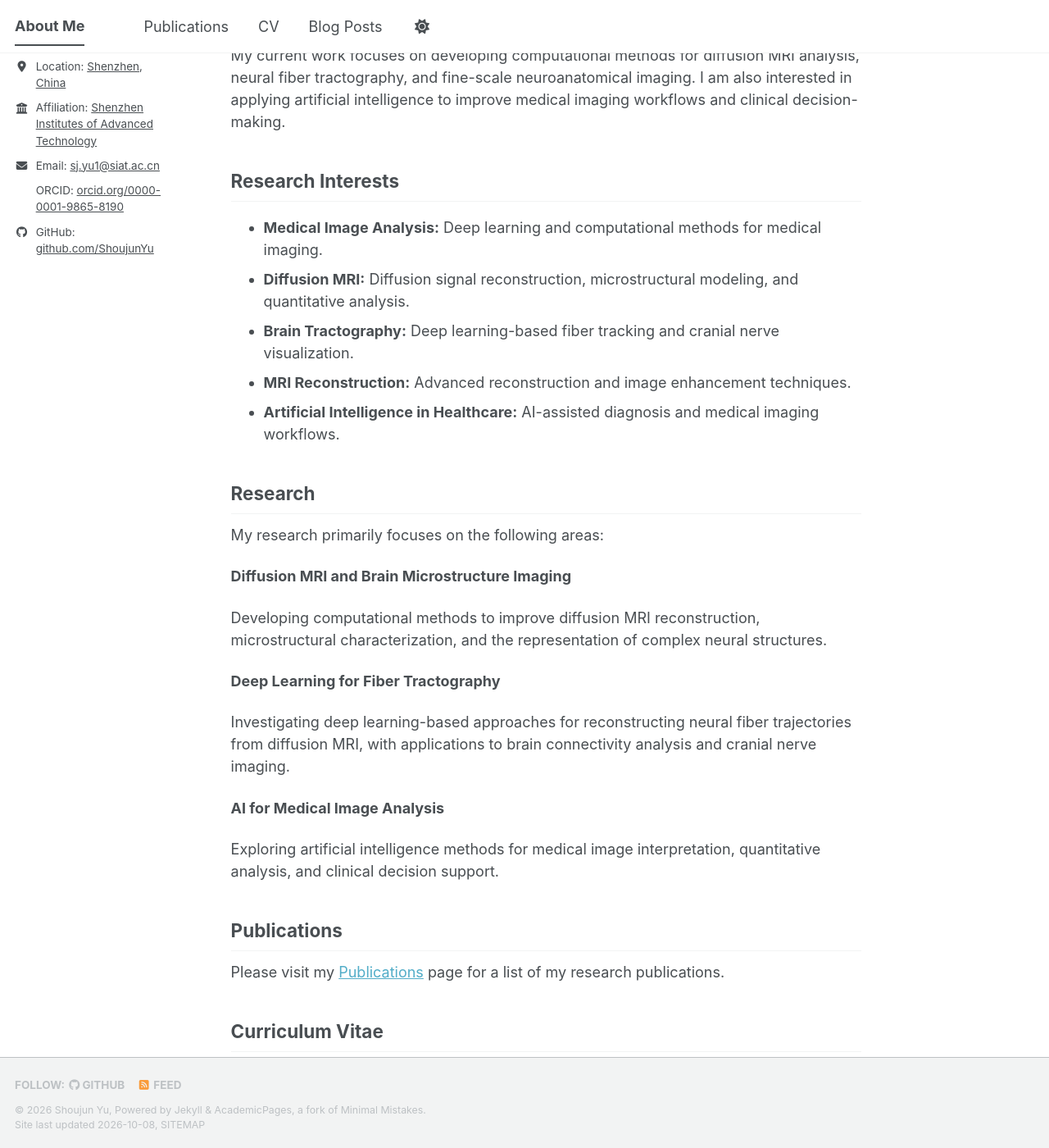
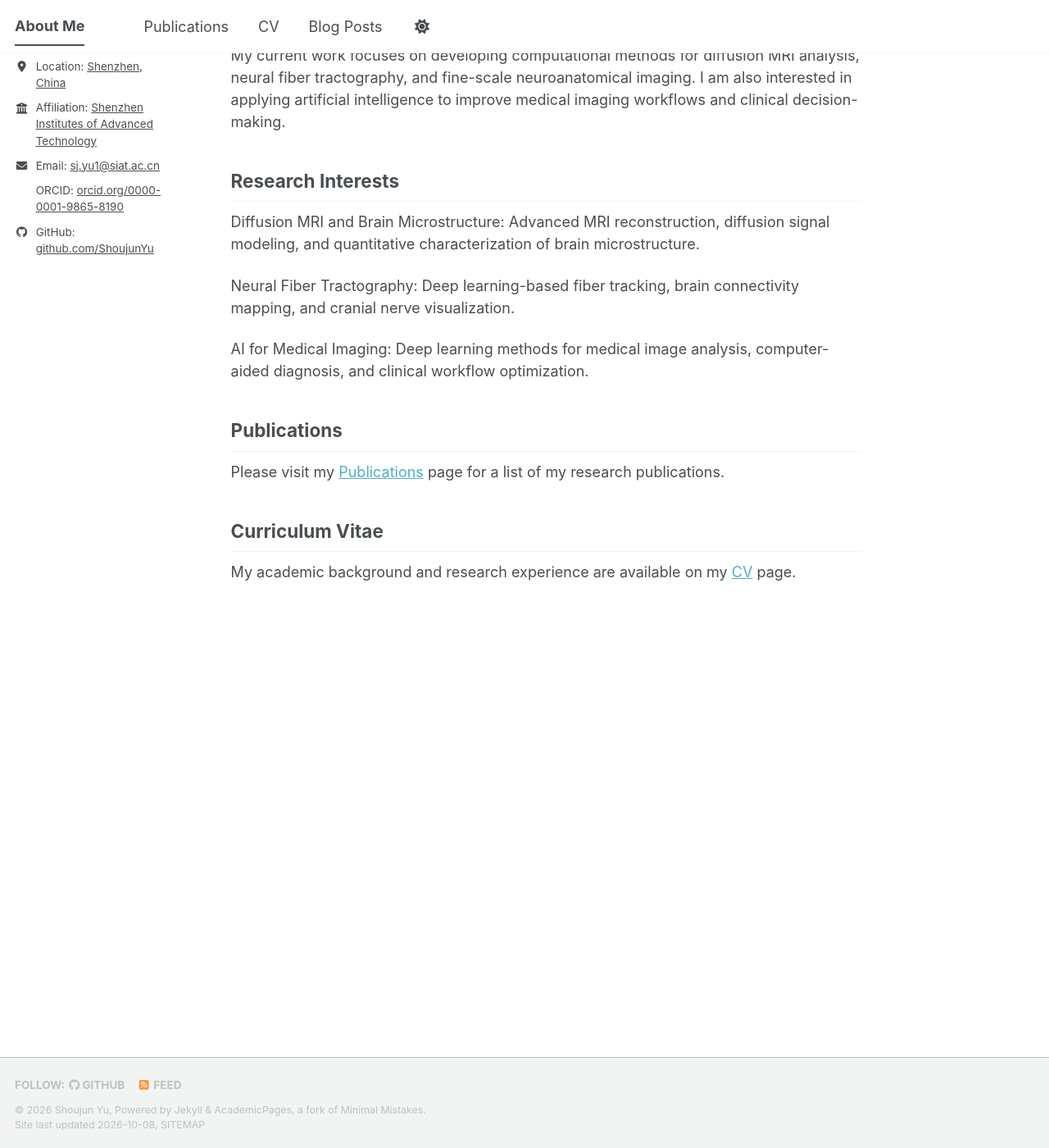
Before and after one commit to ShoujunYu/shoujunyu.github.io, a Jekyll site: the page built from _pages/about.md, in a window 1280 px wide and 1400 px high, scrolled down 298 px. Shown: the whole window at 82% size. Built offline with Jekyll 4.4.1, drawn with Linux system fonts in a browser that asks for light colours; a style sheet for code colours, icons or effects is not loaded.

Commit message:
Update about.md

```diff
--- a/_pages/about.md
+++ b/_pages/about.md
@@ -14,29 +14,14 @@ My research focuses on **medical image analysis, magnetic resonance imaging (MRI
 
 My current work focuses on developing computational methods for diffusion MRI analysis, neural fiber tractography, and fine-scale neuroanatomical imaging. I am also interested in applying artificial intelligence to improve medical imaging workflows and clinical decision-making.
 
+
 ## Research Interests
 
-- **Medical Image Analysis:** Deep learning and computational methods for medical imaging.
-- **Diffusion MRI:** Diffusion signal reconstruction, microstructural modeling, and quantitative analysis.
-- **Brain Tractography:** Deep learning-based fiber tracking and cranial nerve visualization.
-- **MRI Reconstruction:** Advanced reconstruction and image enhancement techniques.
-- **Artificial Intelligence in Healthcare:** AI-assisted diagnosis and medical imaging workflows.
+Diffusion MRI and Brain Microstructure: Advanced MRI reconstruction, diffusion signal modeling, and quantitative characterization of brain microstructure.
 
-## Research
+Neural Fiber Tractography: Deep learning-based fiber tracking, brain connectivity mapping, and cranial nerve visualization.
 
-My research primarily focuses on the following areas:
-
-**Diffusion MRI and Brain Microstructure Imaging**
-
-Developing computational methods to improve diffusion MRI reconstruction, microstructural characterization, and the representation of complex neural structures.
-
-**Deep Learning for Fiber Tractography**
-
-Investigating deep learning-based approaches for reconstructing neural fiber trajectories from diffusion MRI, with applications to brain connectivity analysis and cranial nerve imaging.
-
-**AI for Medical Image Analysis**
-
-Exploring artificial intelligence methods for medical image interpretation, quantitative analysis, and clinical decision support.
+AI for Medical Imaging: Deep learning methods for medical image analysis, computer-aided diagnosis, and clinical workflow optimization.
 
 ## Publications
 
```
